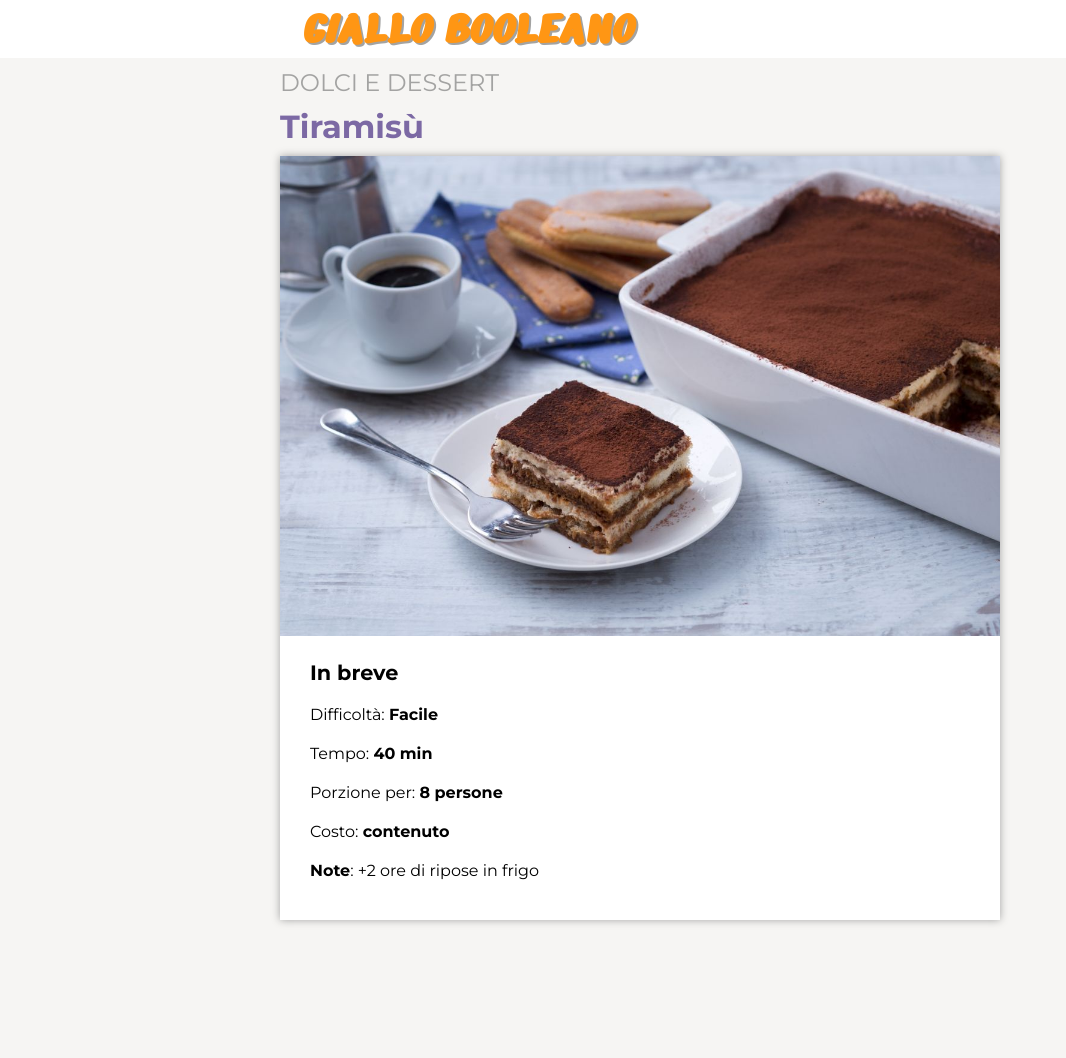
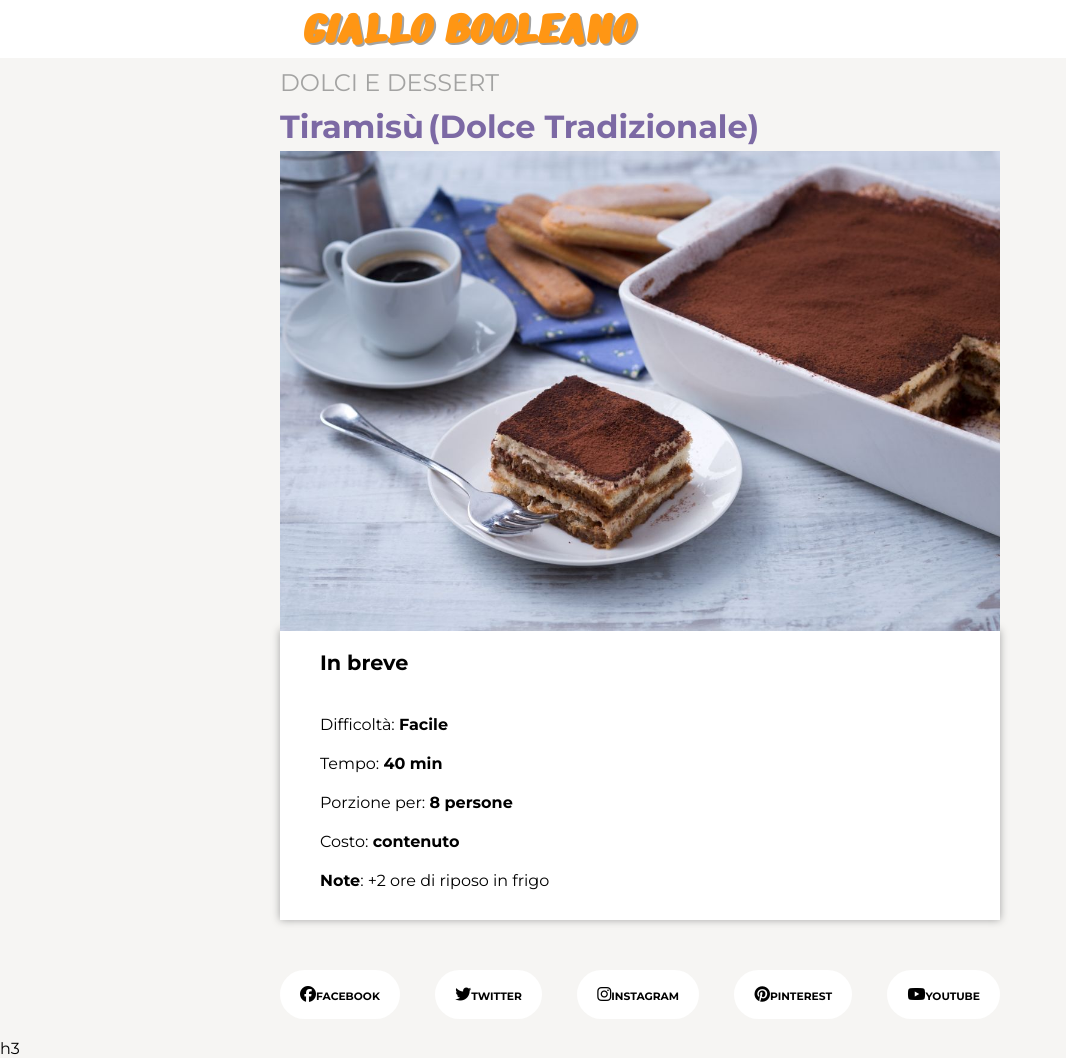
Before and after one commit to nicoladomingorizzo/htmlcss-responsive-layout, a plain HTML site: page index.html in a window 1280 px wide. Shown: the whole page, without its empty margins (0-1066 px from the left). Before the commit the page ends 940 px from the top, so only its background shows below. Drawn offline with Linux system fonts and the light colour scheme.

Commit message:
Refactor HTML structure and enhance styling with Font Awesome icons and improved layout for recipe display

```diff
--- a/css/style.css
+++ b/css/style.css
@@ -1,6 +1,6 @@
 /* CSS Reset */
 
-*{
+* {
   margin: 0;
   padding: 0;
   box-sizing: border-box;
@@ -8,27 +8,27 @@ box-sizing: border-box;
 
 /* General */
 
-body{
+body {
   background-color: var(--var-col-lightgray);
   font-family: "Montserrat", Helvetica, sans-serif;
 
-    li{
+  li {
     list-style: none;
   }
 
-    img{
+  img {
     max-width: 100%;
   }
 }
 /* Utilities */
 
-.container{
+.container {
   width: 720px;
   max-width: 90%;
   margin: 0 auto;
 }
 
-:root{
+:root {
   --var-col-white: #fff;
   --var-col-purple: #7c69a4;
   --var-col-lightgray: #f6f5f3;
@@ -36,23 +36,37 @@ body{
   --var-col-gray: #a3a3a2;
 }
 
-.d-flex-col{
+.d-flex {
   display: flex;
-    flex-direction: column;
   gap: 20px;
-    margin: 20px 30px;
-    padding-bottom: 40px;
+  justify-content: space-between;
+  align-items: center;
+}
 
+.col {
+  width: auto;
+  flex-basis: auto;
+  padding: 1rem;
+}
+
+.col-4 {
+  width: calc(100 / 12 * 4);
+}
+
+.col-8 {
+  width: calc(100 / 12 * 8);
+}
+
+.col-12 {
+  width: 100%;
 }
 
 /* Mobile First */
-@media screen and (max-width: 767px){
-
-
-    header{
+@media screen and (max-width: 767px) {
+  header {
     background-color: var(--var-col-white);
 
-        h1{
+    h1 {
       color: var(--var-col-yellow);
       font-family: "Nerko One", cursive;
       font-size: 3rem;
@@ -62,47 +76,95 @@ body{
       text-shadow: 2px 2px 0 var(--var-col-gray);
     }
   }
-}
-
-.container{
-    p{
+  .container {
+    p {
       font-size: 1.5rem;
       color: var(--var-col-gray);
       padding-top: 10px;
     }
 
-    h3{
+    h3 {
       font-size: 2rem;
       color: var(--var-col-purple);
       padding: 10px 0;
       display: inline-block;
     }
 
-    .mobile-d-none{
+    .name-recipe>.mobile-d-none {
       display: none;
     }
+  }
+
+  .recipe-ingredients {
+    background-color: var(--var-col-white);
+    box-shadow: 0 0 8px var(--var-col-gray);
+    margin-bottom: 30px;
+
+    h5 {
+      padding: 20px 40px;
+    }
+
+    .col-12 {
+      padding: 10px 20px;
+    }
+
+    .rest {
+      padding-bottom: 20px;
+    }
+  }
+
+  h5 {
+    font-size: 1.3rem;
+    margin: 0;
+    padding: 20px 0;
+  }
+
+  .tiramisù-img {
+    margin: -5px 0;
+  }
+
+  .d-flex {
+
+      span{
+          background-color: var(--var-col-white);
+          margin: 20px auto;
+          padding: 10px 15px;
+          border-radius: 50%;
+      }
+
+    li span>h6 {
+      display: none;
+
+    }
+  }
+}
+
+/* Tablet Mode */
+
+@media screen and (min-width: 768px) {
 
 
+    .col {
+        width: auto;
+        flex-basis: auto;
+        padding: 1rem;
       }
 
-.ingredients-recipe{
-    background-color: var(--var-col-white);
-    box-shadow: 0 0 8px var(--var-col-gray);
+      .col-md-4 {
+        width: calc(100 / 12 * 4);
       }
 
-h5{
-    font-size: 1.3rem;
-    margin: 20px 30px;
+      .col-md-8 {
+        width: calc(100 / 12 * 8);
       }
-/* Tablet Mode */
 
-@media screen and (min-width: 768px){
-
-
-    header{
+      .col-md-12 {
+        width: 100%;
+      }
+  header {
     background-color: var(--var-col-white);
 
-        h1{
+    h1 {
       color: var(--var-col-yellow);
       font-family: "Nerko One", cursive;
       font-size: 3rem;
@@ -111,21 +173,158 @@ h5{
       text-shadow: 2px 2px 0 var(--var-col-gray);
     }
   }
+
+  .container {
+    p {
+      font-size: 1.5rem;
+      color: var(--var-col-gray);
+      padding-top: 10px;
     }
+
+    h3 {
+      font-size: 2rem;
+      color: var(--var-col-purple);
+      padding: 10px 0;
+      display: inline-block;
+    }
+
+    .name-recipe>.mobile-d-none {
+      display: inline-block;
+    }
+  }
+
+  .recipe-ingredients {
+    background-color: var(--var-col-white);
+    box-shadow: 0 0 8px var(--var-col-gray);
+    margin-bottom: 30px;
+
+    .col-12 {
+      padding: 10px 20px;
+    }
+  }
+
+  h5 {
+    font-size: 1.3rem;
+    margin: 0;
+    padding: 20px 0;
+  }
+
+  .tiramisù-img {
+    margin: -5px 0;
+  }
+
+  .d-flex {
+
+      span{
+          background-color: var(--var-col-white);
+          margin: 20px auto;
+          padding: 10px 15px;
+          border-radius: 50%;
+      }
+
+    li span>h6 {
+      display: none;
+
+    }
+  }
+}
+
 
 /* Desktop Mode */
 
-@media screen and (min-width: 992px){
-
-
-    header{
+@media screen and (min-width: 992px) {
+  header {
     background-color: var(--var-col-white);
 
-        h1{
+    h1 {
       color: var(--var-col-yellow);
       font-family: "Nerko One", cursive;
       font-size: 3rem;
       text-shadow: 2px 2px 0 var(--var-col-gray);
     }
   }
+
+  .col {
+    width: auto;
+    flex-basis: auto;
+    padding: 1rem;
   }
+
+  .col-lg-4 {
+    width: calc(100 / 12 * 4);
+  }
+
+  .col-lg-8 {
+    width: calc(100 / 12 * 8);
+  }
+
+  .col-lg-12 {
+    width: 100%;
+  }
+
+  .container {
+    p {
+      font-size: 1.5rem;
+      color: var(--var-col-gray);
+      padding-top: 10px;
+    }
+
+    h3 {
+      font-size: 2rem;
+      color: var(--var-col-purple);
+      padding: 10px 0;
+      display: inline-block;
+    }
+
+    .name-recipe>.mobile-d-none {
+      display: inline-block;
+    }
+  }
+
+  .recipe-ingredients {
+    background-color: var(--var-col-white);
+    box-shadow: 0 0 8px var(--var-col-gray);
+    margin-bottom: 30px;
+
+    h5 {
+      padding: 20px 40px;
+    }
+
+    .col-12 {
+      padding: 10px 20px;
+    }
+
+    .rest {
+      padding-bottom: 20px;
+    }
+  }
+
+  h5 {
+    font-size: 1.3rem;
+    margin: 0;
+    padding: 20px 0;
+  }
+
+  .tiramisù-img {
+    margin: -5px 0;
+  }
+
+  .d-flex {
+
+      span{
+        display: inline-block;
+          background-color: var(--var-col-white);
+          margin: 20px auto;
+          padding: 15px 20px;
+          border-radius: 30px;
+          width: auto;
+          vertical-align: middle;
+      }
+
+    li span>h6 {
+      display: inline-block;
+
+    }
+  }
+
+}
--- a/index.html
+++ b/index.html
@@ -1,16 +1,23 @@
 <!DOCTYPE html>
 <html lang="en">
   <head>
-    <meta charset="UTF-8">
-    <meta name="viewport" content="width=device-width, initial-scale=1.0">
-    <link rel="preconnect" href="https://fonts.googleapis.com">
-<link rel="preconnect" href="https://fonts.gstatic.com" crossorigin>
-<link href="https://fonts.googleapis.com/css2?family=Nerko+One&display=swap" rel="stylesheet">
-<link rel="preconnect" href="https://fonts.googleapis.com">
-<link rel="preconnect" href="https://fonts.gstatic.com" crossorigin>
-<link href="https://fonts.googleapis.com/css2?family=Montserrat:ital,wght@0,100..900;1,100..900&display=swap" rel="stylesheet">
+    <meta charset="UTF-8" />
+    <meta name="viewport" content="width=device-width, initial-scale=1.0" />
+    <link rel="stylesheet" href="https://cdnjs.cloudflare.com/ajax/libs/font-awesome/6.7.2/css/all.min.css" integrity="sha512-Evv84Mr4kqVGRNSgIGL/F/aIDqQb7xQ2vcrdIwxfjThSH8CSR7PBEakCr51Ck+w+/U6swU2Im1vVX0SVk9ABhg==" crossorigin="anonymous" referrerpolicy="no-referrer" />
+    <link rel="preconnect" href="https://fonts.googleapis.com" />
+    <link rel="preconnect" href="https://fonts.gstatic.com" crossorigin />
+    <link
+      href="https://fonts.googleapis.com/css2?family=Nerko+One&display=swap"
+      rel="stylesheet"
+    />
+    <link rel="preconnect" href="https://fonts.googleapis.com" />
+    <link rel="preconnect" href="https://fonts.gstatic.com" crossorigin />
+    <link
+      href="https://fonts.googleapis.com/css2?family=Montserrat:ital,wght@0,100..900;1,100..900&display=swap"
+      rel="stylesheet"
+    />
     <title>Giallo Booleano</title>
-    <link rel="stylesheet" href="./css/style.css">
+    <link rel="stylesheet" href="./css/style.css" />
   </head>
   <body>
     <header id="app-header">
@@ -25,32 +32,41 @@
           <p>DOLCI E DESSERT</p>
           <div class="name-recipe">
             <h3 class="always-displayed"><strong>Tiramisù</strong></h3>
-                    <h3 class="mobile-d-none"><strong> (Dolce Tradizionale)</strong></h3>
+            <h3 class="mobile-d-none">
+              <strong> (Dolce Tradizionale)</strong>
+            </h3>
           </div>
-                <section class="ingredients-recipe">
-                <img src="./img 5/tiramisu.jpg" alt="Tiramisù image video">
+          <section class="tiramisù-img col-12">
+            <img src="./img 5/tiramisu.jpg" alt="Tiramisù image video" />
+          </section>
+          <section class="recipe-ingredients col-12">
               <h5><strong>In breve</strong></h5>
-                    <ul class="d-flex-col">
-                        <li>Difficoltà: <strong>Facile</strong></li>
-                        <li>Tempo: <strong>40 min</strong></li>
-                        <li>Porzione per: <strong>8 persone</strong></li>
-                        <li>Costo: <strong>contenuto</strong></li>
-                        <li><strong>Note</strong>: +2 ore di ripose in frigo</li>
+            <ul class="col-12">
+              <li class="col-12 col-md-4 col-lg-2 difficult">Difficoltà: <strong>Facile</strong></li>
+              <li class="col-12 col-md-4 col-lg-2 time">Tempo: <strong>40 min</strong></li>
+              <li class="col-12 col-md-4 col-lg-2 parts">Porzione per: <strong>8 persone</strong></li>
+              <li class="col-12 col-md-4 col-lg-2 cost">Costo: <strong>contenuto</strong></li>
+              <li class="col-12 col-md-4 col-lg-2 rest"><strong>Note</strong>: +2 ore di riposo in frigo</li>
             </ul>
           </section>
-                <div class="d-flex">
-                    <li></li>
-                    <li></li>
-                    <li></li>
-                    <li></li>
-                    <li></li>
+          <div class="icons">
+                <ul class="d-flex">
+                    <li><span><i class="fa-brands fa-facebook"></i><h6>FACEBOOK</h6></span></li>
+                    <li><span><i class="fa-brands fa-twitter fa-rotate-by"></i><h6>TWITTER</h6></span></li>
+                    <li><span><i class="fa-brands fa-instagram"></i><h6>INSTAGRAM</h6></span></li>
+                    <li><span><i class="fa-brands fa-pinterest"></i><h6>PINTEREST</h6></span></li>
+                    <li><span><i class="fa-brands fa-youtube"></i><h6>YOUTUBE</h6></span></li>
+                </ul>
                 </div>
         </div>
+      </section>
+
+      <section>
+        h3
       </section>
     </main>
     <!-- /#app-main -->
     <footer id="app-footer"></footer>
     <!-- /#app-footer -->
-
   </body>
 </html>
```
Lines whose indentation alone changed are shown as unchanged.
